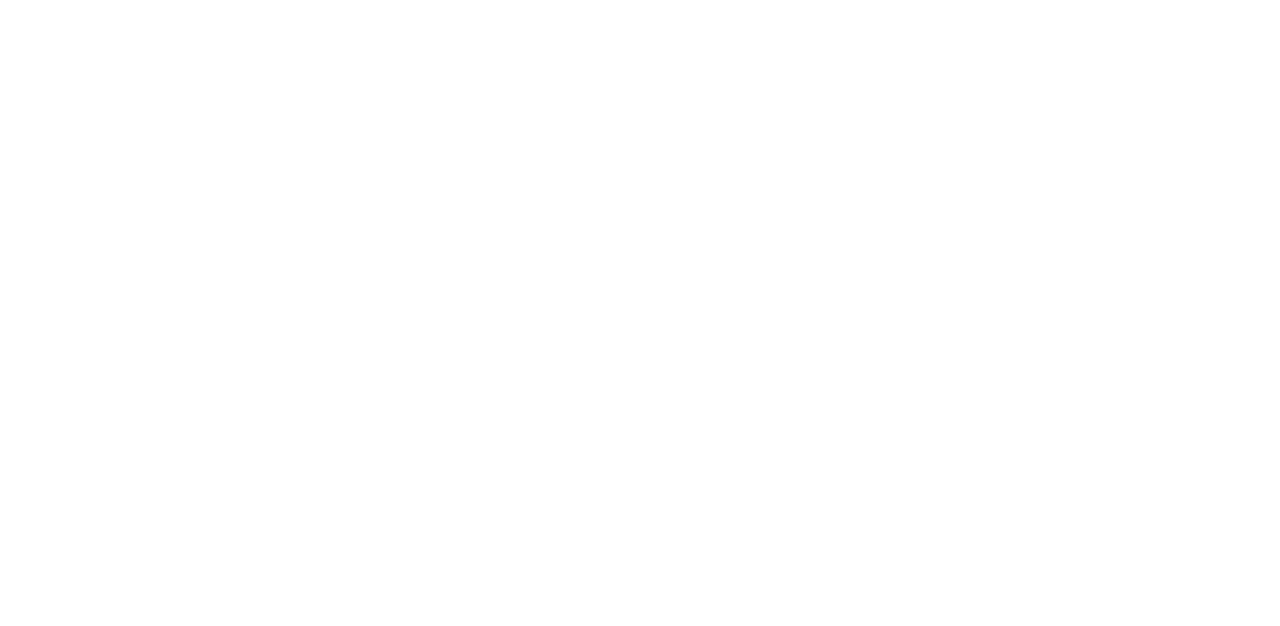
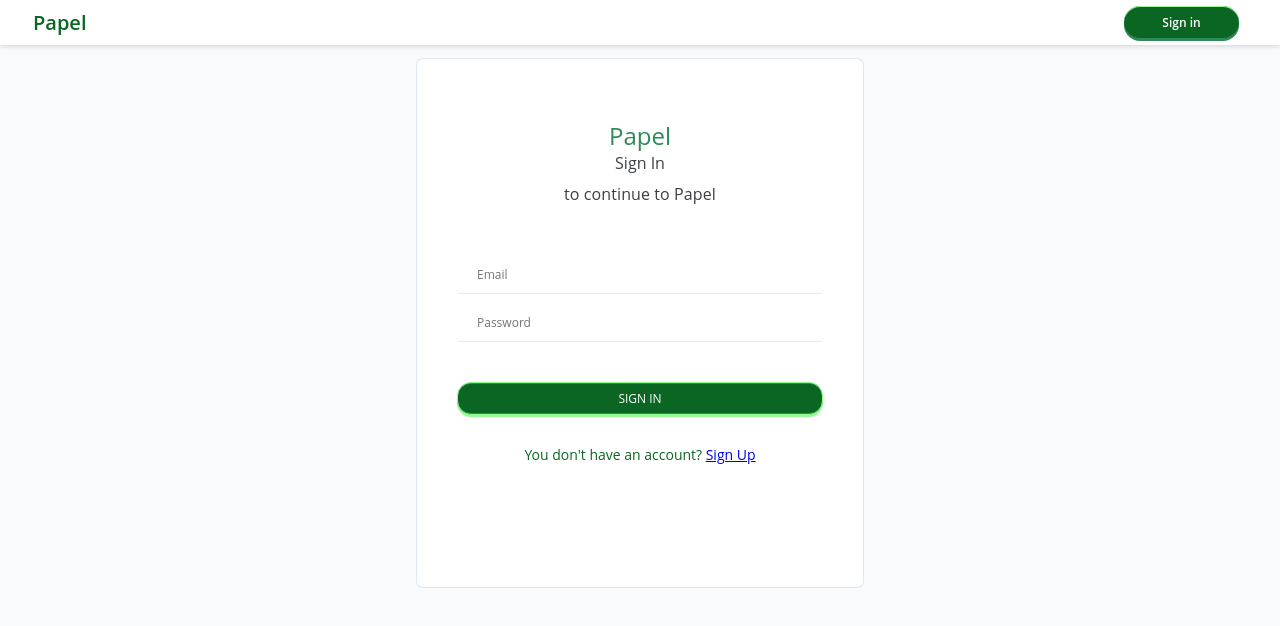
Before and after one commit to Irutingabo/Papel, a plain HTML site: page ui/pages/user/signin.html in a window 1280 px wide. Drawn offline with Linux system fonts and the light colour scheme.

Commit message:
[Finishes #171027580] Finish working on Sign in Page frontend part

```diff
--- a/ui/pages/user/signin.html
+++ b/ui/pages/user/signin.html
@@ -4,11 +4,42 @@
     <meta charset="UTF-8">
     <meta name="viewport" content="width=device-width, initial-scale=1.0">
     <meta http-equiv="X-UA-Compatible" content="ie=edge">
-    <title>Papel-Sign in</title>
+    <title>Sign In</title>
+    <link rel="stylesheet" href="../../css/style.css">
 </head>
 
 <body>
-
+    <header>
+        <div class="title"><a href="#">Papel</a></div>
+        <div class="account">
+            <div class="accountDrop">
+                <button id="accountDropBtn" class="accountDropBtn">Sign in</button>
+            </div>
+        </div>
+    </header>
+    <main>
+        <!-- Sign in form -->
+        <div class="container">
+            <div class="signFrame">
+                <div class="appTitle">
+                    <a href="#">Papel</a>
+                </div>
+                <div class="signTitle">Sign In</div>
+                <div class="subTitle">to continue to Papel</div>
+                <form class="formEntry" action="./bkAccProfile.html">
+                    <fieldset>
+                        <input type="email" placeholder="Email" id="emailId" required>
+                        <input type="password" id="pwdId" placeholder="Password" required>
+                    </fieldset>
+                    <input type="submit" value="Sign In" class="submitBtn" id="signIn">
+                </form>
+                <div class="messageSign"> You don't have an account?
+                    <a href="./signup.html">Sign Up</a>
+                </div>
+            </div>
+        </div>
+    </main>
+    <script src="../../scripts/script.js"></script>
 </body>
 
 </html>
```
